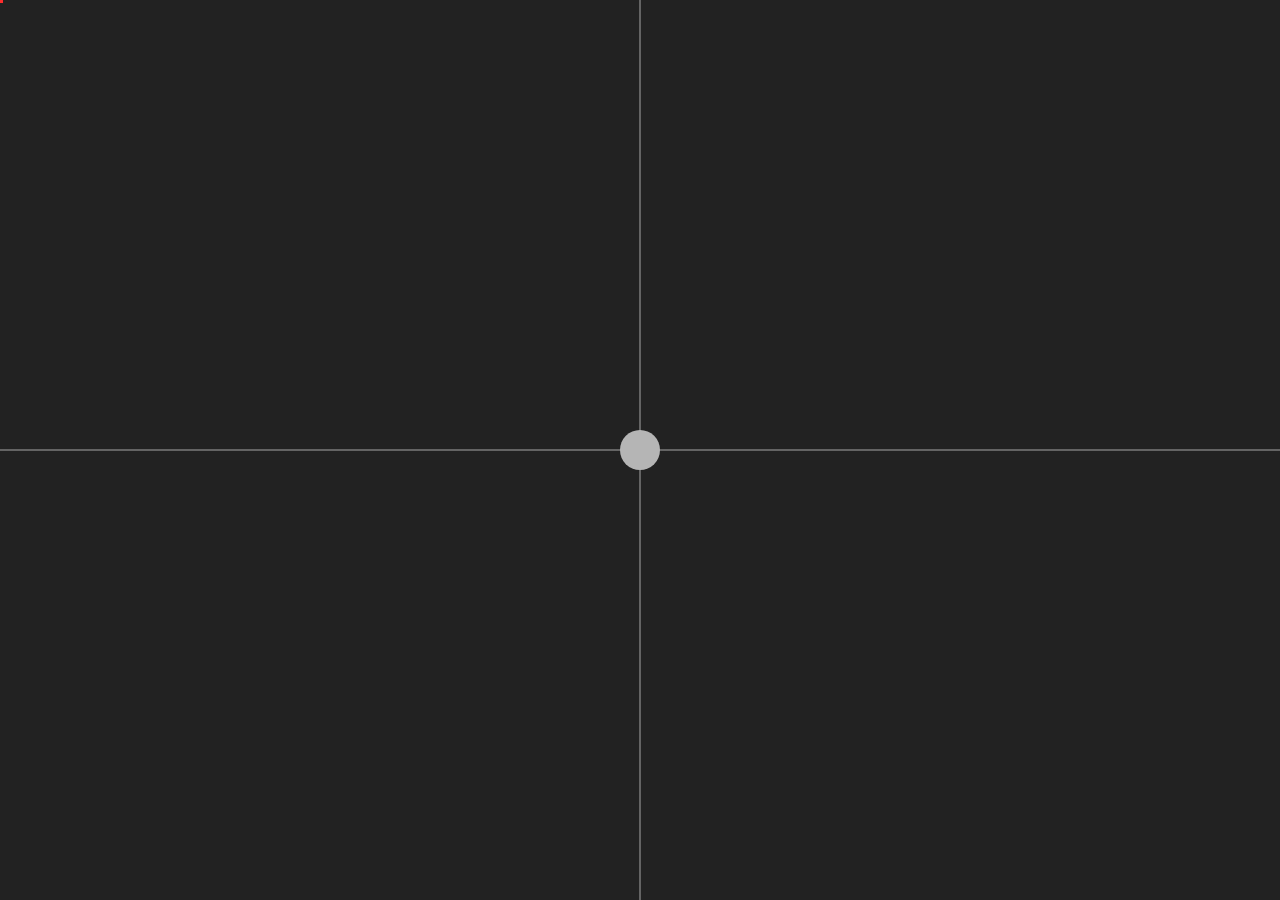
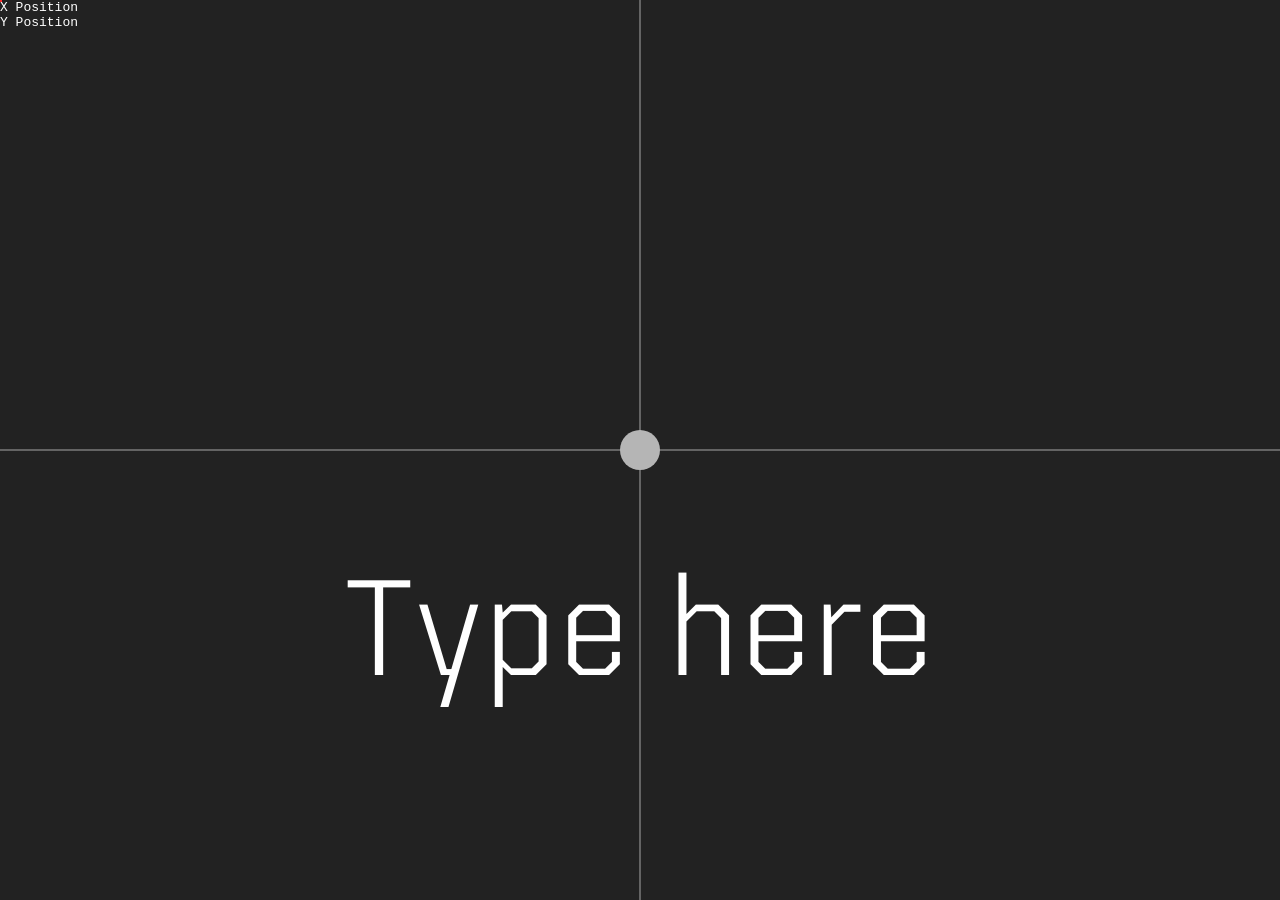
Before and after one commit to nthnwlkr/variable-futures, a Jekyll site: the page built from tool-1.md, in a window 1280 px wide. Built offline with Jekyll 4.4.1, drawn with Linux system fonts in a browser that asks for light colours; some web fonts are replaced.

Commit message:
Added text input on crosshair tool. Added Kairos variable font. Some text-selection styling to prevent elements getting in the way of each other.

```diff
--- a/_includes/head.html
+++ b/_includes/head.html
@@ -4,7 +4,7 @@
   <meta name="viewport" content="width=device-width, initial-scale=1">
   {%- seo -%}
   <link rel="stylesheet" href="{{ "/assets/main.css" | relative_url }}">
-  <script src="{{ "/assets/js/main.js" | relative_url }}"></script>
+  <link rel="stylesheet" href="https://use.typekit.net/fha3qkc.css">
   {%- feed_meta -%}
   {%- if jekyll.environment == 'production' and site.google_analytics -%}
     {%- include google-analytics.html -%}
--- a/_layouts/tool-1.html
+++ b/_layouts/tool-1.html
@@ -3,6 +3,7 @@
 ---
 <html lang="{{ page.lang | default: site.lang | default: "en" }}">
   {%- include head.html -%}
+  <script src="{{ "/assets/js/crosshair-drag.js" | relative_url }}"></script>
   <body class="{{page.body-class}}">
     <!-- {%- include header.html -%} -->
     <main class="tool-main page-content" aria-label="Content">
@@ -26,8 +27,8 @@
             <div class="crosshair crosshair-horizontal"></div>
      			</div>
      		</div>
-       	<div class="type-wrapper">
-       		<div class="text-entry-box"></div>
+       	<div class="text-box-wrapper">
+       		<div class="text-entry-box" contenteditable="true">Type here</div>
        	</div>
       </div>
     </main>
--- a/_sass/minima.scss
+++ b/_sass/minima.scss
@@ -1,7 +1,12 @@
 @charset "utf-8";
-
+@font-face {
+	font-family: "kairos";
+	src: url('/assets/fonts/KairosSans_Variable.ttf');
+}
 // Define defaults for each variable.
-$base-font-family: -apple-system, BlinkMacSystemFont, "Segoe UI", Roboto, Helvetica, Arial, sans-serif, "Apple Color Emoji", "Segoe UI Emoji", "Segoe UI Symbol" !default;
+$base-font-family: monospace, -apple-system, BlinkMacSystemFont, "Segoe UI", Roboto, Helvetica, Arial, sans-serif, "Apple Color Emoji", "Segoe UI Emoji", "Segoe UI Symbol" !default;
+$mono-font-family: monospace;
+$sans-font-family: "kairos";
 $base-font-size:   16px !default;
 $base-font-weight: 400 !default;
 $small-font-size:  $base-font-size * 0.875 !default;
@@ -15,6 +20,7 @@ $dark-grey:        #222222;
 $light-grey:       #B5B5B5;
 $background-color: #fdfdfd !default;
 $brand-color:      #ff2e2e !default;
+$white:            #fff;
 
 $grey-color:       #828282 !default;
 $grey-color-light: lighten($grey-color, 40%) !default;
--- a/_sass/minima/_layout.scss
+++ b/_sass/minima/_layout.scss
@@ -1,12 +1,18 @@
 /** Tools Styling **/
+/* Tools typography */
+.ui-elements-container {
+  font-family: $mono-font-family;
+  color: $white;
+}
 .trail-container {
 }
 .trail {
   position: absolute;
-  height: 3px; width: 3px;
-  border-radius: 3px;
+  height: 2px; width: 2px;
+  border-radius: 100px;
   background: $brand-color;
   pointer-events: none;
+  z-index: 21;
 }
 .tool-main {
   background-color: $dark-grey;
@@ -14,19 +20,22 @@
   height: 100vh;
 }
 .ui-elements-container {
+  position: fixed;
 }
 .type-canvas {
   width: 100vw;
   height: 100vh;
-  position: relative;
 }
 .cross-hairs-container {
   width: 100vw;
   height: 100vh;
   position: fixed;
+  // top: -10vh;
   display: flex;
   align-items: center;
   justify-content: center;
+  z-index: 20;
+  pointer-events: none;
 }
 .cross-hair-click-target {
   position: absolute;
@@ -44,9 +53,17 @@
   height: 50px;
   z-index: 9;
   border-radius: 100px;
+  pointer-events: initial;
 }
-.cross-hair-click-target.is-clicked > .cross-hair-handle {
-  background: $brand-color;
+.cross-hair-click-target.is-clicked {
+  .cross-hair-handle {
+    background: $brand-color;
+    transform: scale(1.2,1.2);
+  }
+  .crosshair {
+    background: $brand-color;
+    opacity: 0.6;
+  }
 }
 .crosshair {
     color: white;
@@ -57,7 +74,8 @@
     width: 2px;
     background: white;
     z-index: -1;
-    opacity: 0.3
+    transition: opacity 100ms ease-out;
+    opacity: 0.3;
   }
 .crosshair-horizontal {
   height: 2px;
@@ -66,12 +84,42 @@
   left: -150vw;
 }
 .cross-hair-handle {
-  // padding: 23px;
   width: 40px;
   height: 40px;
   z-index: 10;
   background-color: $light-grey;
   border-radius: inherit;
+  transition: transform 100ms ease-out
+}
+
+/* Text entry box */
+.text-box-wrapper {
+  width: 100vw;
+  height: 100vh;
+  position: relative;
+  margin: 0 auto;
+  display: flex;
+  align-items: center;
+  justify-content: center;
+  pointer-events: none;
+  padding: 0.001em;
+}
+.text-entry-box {
+  position: relative;
+  // z-index: 20;
+  font-size: 10vw;
+  color: $white;
+  text-align: center;
+  font-family: $sans-font-family;
+  pointer-events: initial;
+  margin-top: 40vh;
+  padding: 10px;
+  ::selection {
+    background: $dark-grey;
+  }
+}
+[contenteditable]:focus {
+  outline: 2px solid rgba($white, 0.3) !important;
 }
 
 /**
--- a/assets/js/main.js
+++ b/assets/js/crosshair-drag.js
@@ -7,6 +7,8 @@ window.onload = function() {
 
 function dragElement(elmnt) {
   var pos1 = 0, pos2 = 0, pos3 = 0, pos4 = 0;
+  var textNode = document.getElementsByClassName("code-to-copy")[0];
+  textNode.innerHTML = "X Position" + "<br>" + "Y Position";
   elmnt.onmousedown = dragMouseDown;
   // add class to attach click styling:
 
@@ -24,6 +26,8 @@ function dragElement(elmnt) {
 
   function elementDrag(e) {
     e = e || window.event;
+    // prevent text selection during drag:
+    e.preventDefault();
     // calculate the new cursor position:
     pos1 = pos3 - e.clientX;
     pos2 = pos4 - e.clientY;
@@ -32,6 +36,9 @@ function dragElement(elmnt) {
     // set the element's new position:
     elmnt.style.top = (elmnt.offsetTop - pos2) + "px";
     elmnt.style.left = (elmnt.offsetLeft - pos1) + "px";
+    var xNode = "X Position = " + pos3;
+    var yNode = "Y Position = " + pos4;
+    textNode.innerHTML = xNode + "<br>" + yNode;
   }
 
   function closeDragElement() {
--- a/assets/js/mouse-trail.js
+++ b/assets/js/mouse-trail.js
@@ -8,6 +8,10 @@ var dots = [],
       x: 0,
       y: 0
     };
+
+// mouseX, mouseY are the x and y value of the mouse;
+var mouseX,
+    mouseY;
 
 var tailContainer = document.createElement("div");
 tailContainer.setAttribute ("id", "tail-container");
@@ -33,7 +37,7 @@ Dot.prototype.draw = function() {
 };
 
 // Creates the Dot objects, populates the dots array
-for (var i = 0; i < 500; i++) {
+for (var i = 0; i < 800; i++) {
   var d = new Dot();
   dots.push(d);
 }
@@ -52,8 +56,8 @@ function draw() {
     dot.x = x;
     dot.y = y;
     dot.draw();
-    x += (nextDot.x - dot.x) * .05;
-    y += (nextDot.y - dot.y) * .05;
+    x += (nextDot.x - dot.x) * 0.05;
+    y += (nextDot.y - dot.y) * 0.05;
 
   });
 }
```
Also changed, not shown: assets/fonts/KairosSans_Variable.ttf (added).
